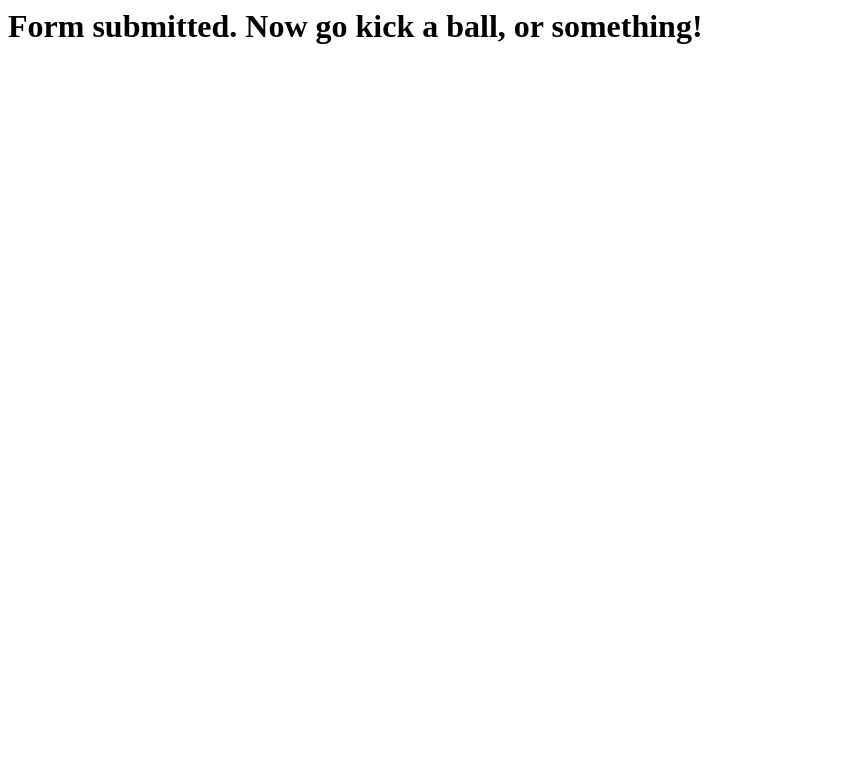
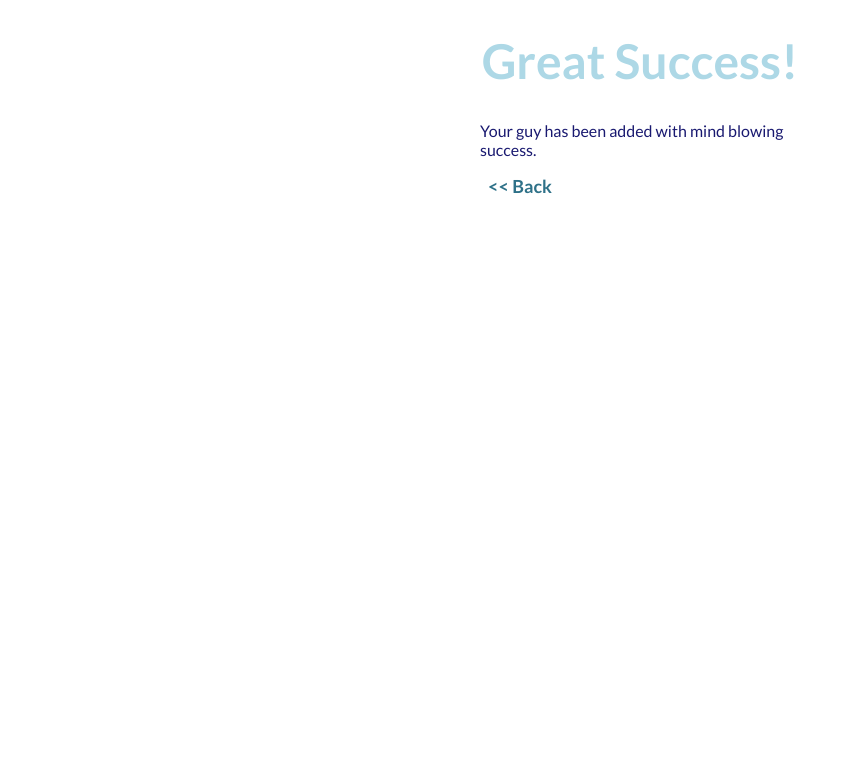
Before and after one commit to leionaaad/Cotton, a Python web app: template templates/formSubmitted.html in a window 1280 px wide. Shown: the top 778 px of the page, without its empty margins (0-849 px from the left). Run offline with Jinja, Linux system fonts and the light colour scheme; the template is opened without the code that fills it, so the values that code supplies are empty.

Commit message:
I think I leave it as it is. It works, it's not 'uly'...Done is better than perfect

```diff
--- a/static/style.css
+++ b/static/style.css
@@ -1,3 +1,17 @@
+@import url('https://fonts.googleapis.com/css2?family=Lato:ital,wght@0,100;0,300;0,400;0,700;0,900;1,100;1,300;1,400;1,700;1,900&display=swap');
+
+
+body{
+    max-width: 320px;
+    margin: 32px auto;
+    font-family: "Lato", sans-serif;
+    font-weight: 400;
+    font-style: normal;
+    font-size: 1em;
+    color: midnightblue;
+
+}
+
 form{
     max-width: 320px;
 }
@@ -5,18 +19,68 @@ form{
 #formsubmit_btn{
     width: 100%;
     height: 60px;
+    border-width: 0;
+    background-color:rgb(7, 99, 130);
+    color: rgb(255, 255, 255);
+    font-size: 1.2em;
+    font-weight: 700;
+    box-shadow: 0px 4px 4px rgba(0, 0, 0, 0.33);
+    margin-top: 24px;
+
+}
+
+#formsubmit_btn:hover{
+    box-shadow: 0 8px 8px  rgba(0, 0, 0, 0.33);
+    background-color:rgb(26, 143, 182);
+    color: white;
 }
 
 label{
     width: 120px;
     text-align: left;
+    font-weight: 400;
 }
 
 input{
     width: 100%;
     height: 40px;
+    border-radius: 6px;
+    border-width: 2px;
+    border-color:lightblue;
+    border-style: solid;
+    padding: 12px;
+}
+
+input:hover{
+    border-width: 4px;
 }
 
 div{
     padding-bottom: 16px;
 }
+
+h1{
+    text-align: center;
+    font-size: 3em;
+    font-weight: 700;
+    color: lightblue;
+}
+
+.navigation{
+    font-weight: 700;
+    font-size: 1.125em;
+    color: rgb(46, 113, 136);
+    text-decoration: none;
+    padding: 4px 8px;
+    border-radius: 4px;
+}
+
+.navigation:hover{
+    background-color: lightblue;
+    color: rgb(4, 73, 96);
+}
+
+.navigation:active{
+    background-color: rgb(198, 229, 239);
+    color: rgb(28, 125, 157);
+}
--- a/templates/formSubmitted.html
+++ b/templates/formSubmitted.html
@@ -1,9 +1,14 @@
 <html>
     <head>
         <title>Form Submitted successfully</title>
+        <meta name="viewport" content="width=device-width, initial-scale=1.0">
+        <link rel="stylesheet" href="../static/style.css">
+        <link rel="stylesheet" href="{{url_for('static', filename='style.css')}}">
     </head>
 
     <body>
-        <h1>Form submitted. Now go kick a ball, or something!</h1>
+        <h1>Great Success!</h1>
+        <p>Your guy has been added with mind blowing success.</p>
+        <a class="navigation" href="index.html"><< Back</a>
     </body>
 </html>
--- a/templates/index.html
+++ b/templates/index.html
@@ -2,6 +2,7 @@
     <head>
         <title>Add a new guy</title>
         <meta name="viewport" content="width=device-width, initial-scale=1.0">
+        <link rel="stylesheet" href="../static/style.css">
         <link rel="stylesheet" href="{{url_for('static', filename='style.css')}}">
     </head>
 
```
